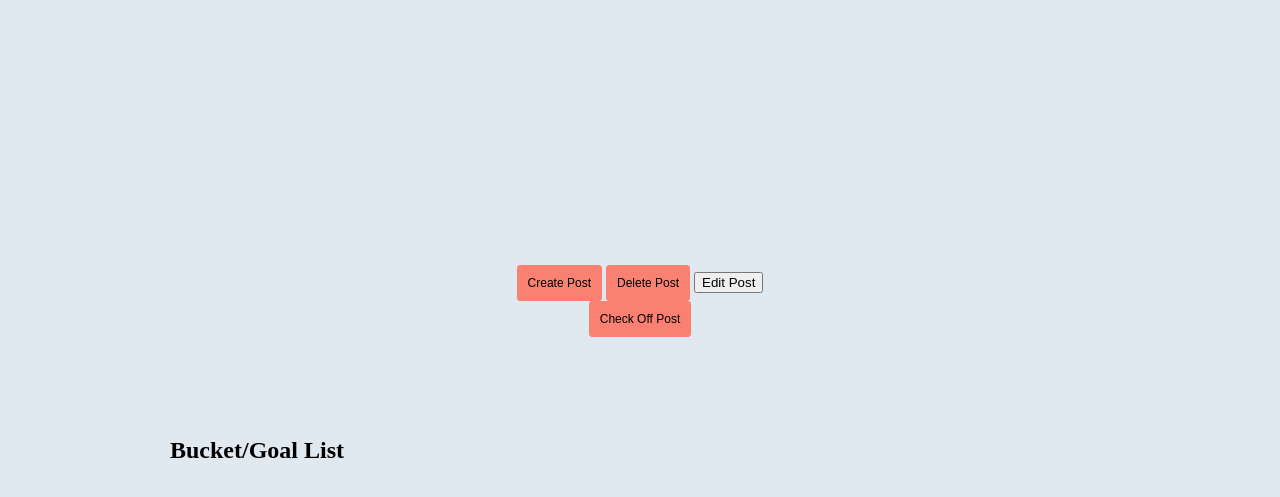
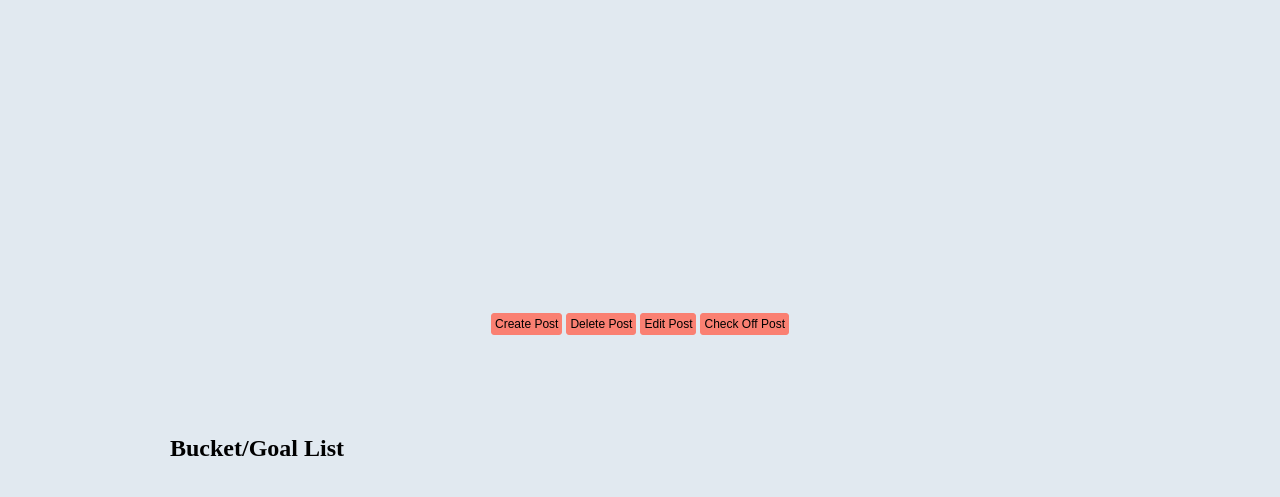
Before and after one commit to maripal/node-capstone-tasks, a website: page public/index.html in a window 1280 px wide. Shown: the part 71-568 px from the top of the page. Drawn offline with nearby package versions, Linux system fonts and the light colour scheme; no server answers.

Commit message:
added some styles

```diff
--- a/public/main.css
+++ b/public/main.css
@@ -120,15 +120,15 @@ nav {
 .buttonsSection {
     margin: 0 auto;
     width: 300px;
-    margin-top: 35%;
+    margin-top: 40%;
     text-align: center;
 }
 
-.create, .delete, .checkOff {
+.create, .delete, .update, .checkOff {
     background-color: salmon;
     border: 1px solid salmon;
     border-radius: 3px;
-    padding: 10px;
+    padding: 3px;
     font-size: 12px;
 }
 
@@ -143,9 +143,9 @@ nav {
     margin-right: auto;
 }
 
-#js-new-post-input {
+/*#js-new-post-input {
     width: 300px;
-}
+}*/
 
 .deleting {
     cursor: pointer;
```
